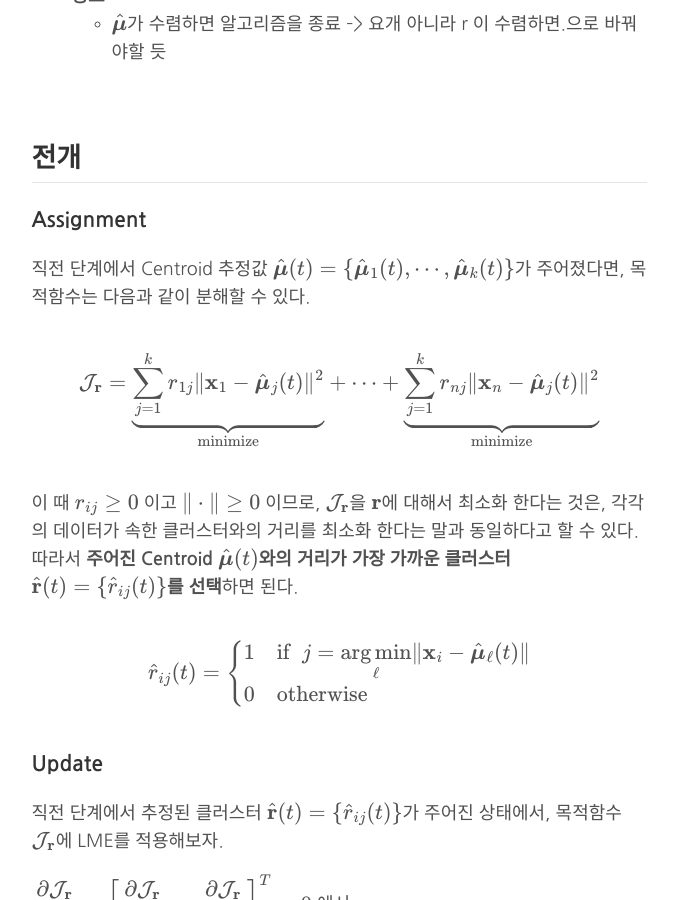
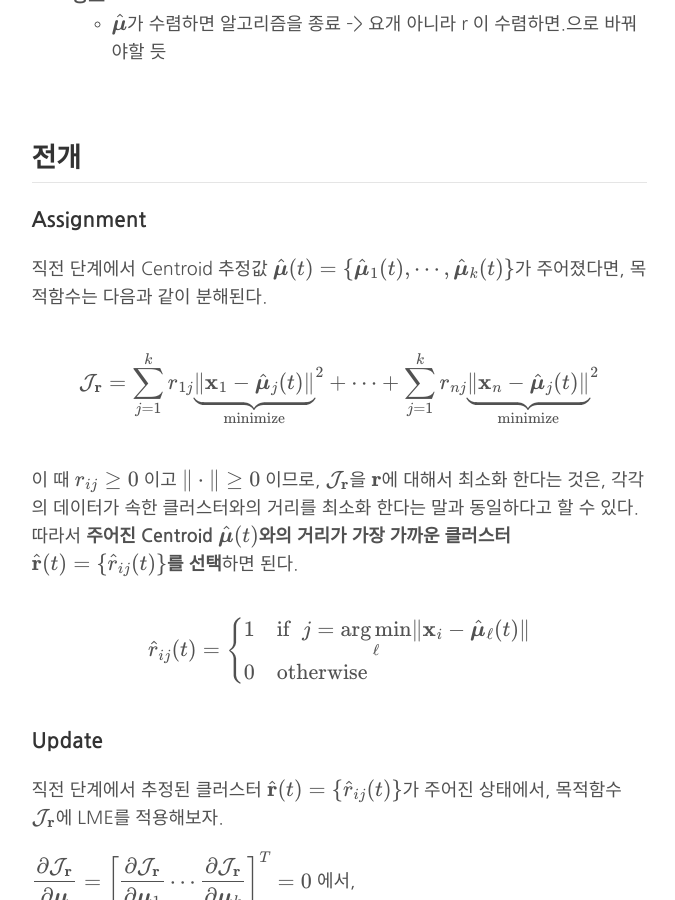
Before and after one commit to gem763/gem763.github.io, a Jekyll site: the page built from K-means-clustering.md, in a window 1280 px wide and 900 px high, scrolled down 2456 px. Shown: the whole window, without its empty margins (301-976 px from the left). Built offline with Jekyll 4.4.1, drawn with Linux system fonts in a browser that asks for light colours; our own code applies the rules of GitHub Pages for plain Markdown files; formulas are drawn with MathJax 3; some of the changed text lies outside the part shown.

Commit message:
Uploaded by https://stackedit.io/

```diff
--- a/K-means-clustering.md
+++ b/K-means-clustering.md
@@ -88,10 +88,10 @@ K-means 클러스터링은 Centroid <span><script type="math/tex">\boldsymbol{\m
 
 ### Assignment
 
-직전 단계에서 Centroid 추정값 <span><script type="math/tex">\hat{\boldsymbol{\mu}}(t) = \{ \hat{\boldsymbol{\mu}}_1 (t), \cdots, \hat{\boldsymbol{\mu}}_k (t) \}</script></span>가 주어졌다면, 목적함수는 다음과 같이 분해할 수 있다.
+직전 단계에서 Centroid 추정값 <span><script type="math/tex">\hat{\boldsymbol{\mu}}(t) = \{ \hat{\boldsymbol{\mu}}_1 (t), \cdots, \hat{\boldsymbol{\mu}}_k (t) \}</script></span>가 주어졌다면, 목적함수는 다음과 같이 분해된다.
 
 <div class="math"><script type="math/tex; mode=display">
-\mathcal{J}_\mathbf{r} = \underbrace{\sum^k_{j=1} r_{1j} \Vert \mathbf{x}_1 -\hat{\boldsymbol{\mu}}_j(t) \Vert^2}_{\text{minimize}} + \cdots + \underbrace{\sum^k_{j=1} r_{nj} \Vert \mathbf{x}_n -\hat{\boldsymbol{\mu}}_j(t) \Vert^2}_{\text{minimize}}
+\mathcal{J}_\mathbf{r} = \sum^k_{j=1} r_{1j} {\underbrace{\Vert \mathbf{x}_1 -\hat{\boldsymbol{\mu}}_j(t) \Vert}_{\text{minimize}}}^2 + \cdots + \sum^k_{j=1} r_{nj} {\underbrace{\Vert \mathbf{x}_n -\hat{\boldsymbol{\mu}}_j(t) \Vert}_{\text{minimize}}}^2
 </script></div>
 
 이 때 <span><script type="math/tex">r_{ij} \ge 0</script></span> 이고 <span><script type="math/tex">\Vert \cdot \Vert \ge 0</script></span> 이므로,  <span><script type="math/tex">\mathcal{J}_\mathbf{r}</script></span>을 <span><script type="math/tex">\mathbf{r}</script></span>에 대해서 최소화 한다는 것은, 각각의 데이터가 속한 클러스터와의 거리를 최소화 한다는 말과 동일하다고 할 수 있다. 따라서 **주어진 Centroid <span><script type="math/tex">\hat{\boldsymbol{\mu}}(t)</script></span>와의 거리가 가장 가까운 클러스터 <span><script type="math/tex">\hat{\mathbf{r}}(t) = \{ \hat{r}_{ij}(t) \}</script></span>를 선택**하면 된다.
```
Also changed, not shown: other parts of K-means-clustering.md (+1 -1 lines).
